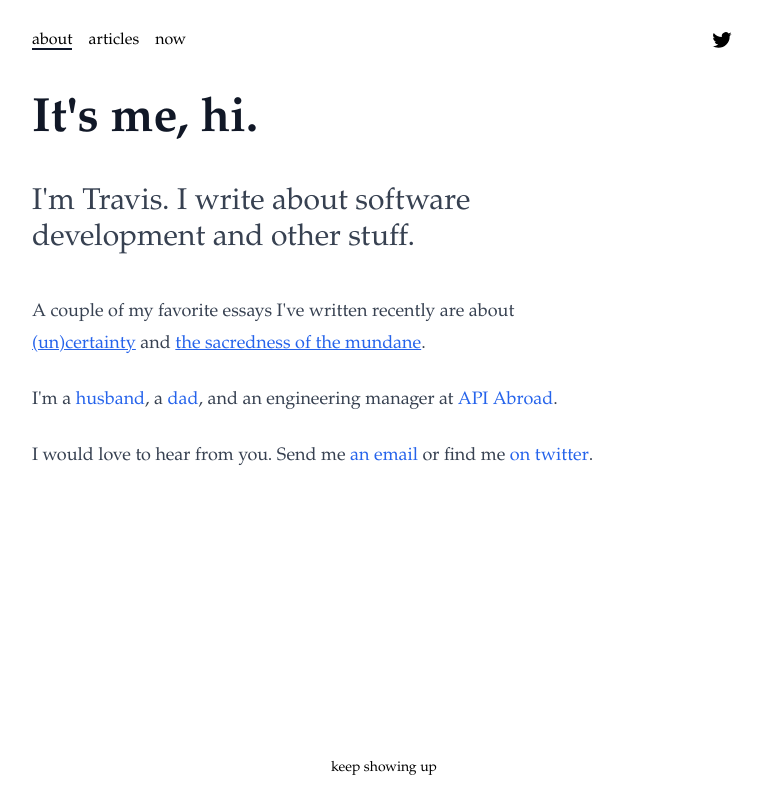
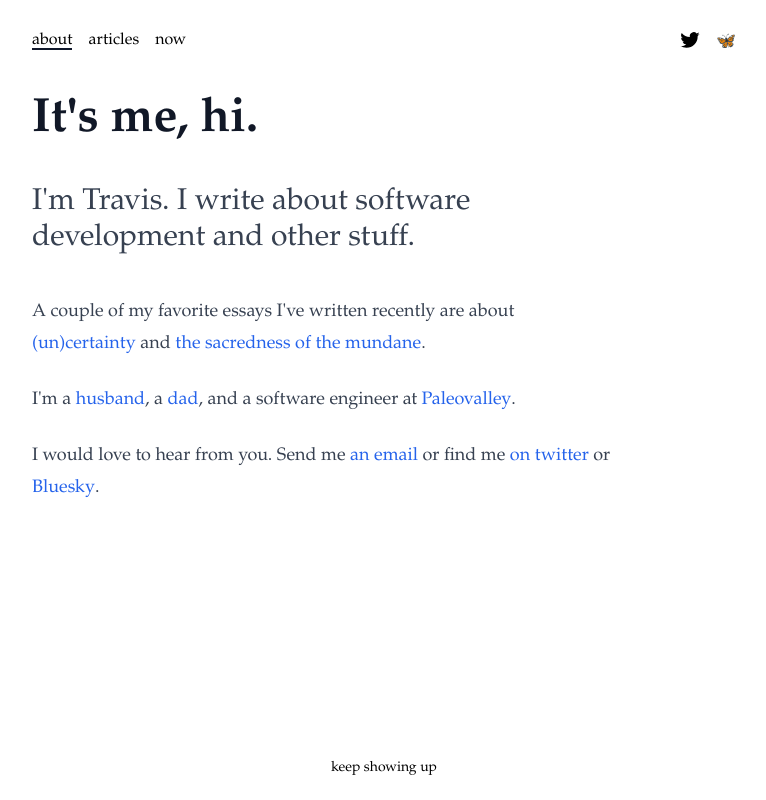
Before and after one commit to tnorthcutt/travisnorthcutt.com, an Astro site: page / in a window 1280 px wide. Shown: the whole page, without its empty margins (256-1022 px from the left). Built offline with nearby package versions, Linux system fonts and the light colour scheme; Astro itself is replaced by a stand-in of ours.

Commit message:
intro update and bluesky link

```diff
--- a/src/components/Header.astro
+++ b/src/components/Header.astro
@@ -4,12 +4,7 @@ import TwitterIcon from "../components/ui/icons/twitter.astro";
 ---
 
 <header>
-  <a
-    class="skip-to-main"
-    href="#main"
-  >
-    Skip to content</a
-  >
+  <a class="skip-to-main" href="#main"> Skip to content</a>
   <nav>
     <section>
       <ul>
@@ -27,6 +22,14 @@ import TwitterIcon from "../components/ui/icons/twitter.astro";
       target="_blank"
     >
       <TwitterIcon title="Twitter" />
+    </a>
+    <a
+      class="centered"
+      href="https://bsky.app/profile/travisnorthcutt.com"
+      aria-label="@travisnorthcutt.com on bluesky"
+      target="_blank"
+    >
+      🦋
     </a>
   </div>
 </header>
--- a/src/components/Intro.astro
+++ b/src/components/Intro.astro
@@ -9,8 +9,11 @@ import Heading from "./ui/Heading.astro";
   </p>
   <p>
     A couple of my favorite essays I've written recently are about <a
-      href="/certainty">(un)certainty</a
-    > and <a href="/the-sacred-and-mundane">the sacredness of the mundane</a>.
+      href="/certainty"
+      class="animated">(un)certainty</a
+    > and <a href="/the-sacred-and-mundane" class="animated"
+      >the sacredness of the mundane</a
+    >.
   </p>
   <p>
     I'm a <a
@@ -20,9 +23,9 @@ import Heading from "./ui/Heading.astro";
     >, a
     <a class="animated" href={"https://kidslearncareers.com"} target="_blank"
       >dad</a
-    >, and an engineering manager at
-    <a class="animated" href={"https://apiabroad.com"} target="_blank"
-      >API Abroad</a
+    >, and a software engineer at
+    <a class="animated" href={"https://paleovalley.com"} target="_blank"
+      >Paleovalley</a
     >.
   </p>
   <p>
@@ -34,8 +37,12 @@ import Heading from "./ui/Heading.astro";
       class="animated"
       href="https://twitter.com/tnorthcutt"
       target="_blank">on twitter</a
+    > or <a
+      class="animated"
+      href="https://bsky.app/profile/travisnorthcutt.com"
+      target="_blank">Bluesky</a
     >.
+
+    <style></style>
   </p>
 </section>
-
-<style></style>
```
